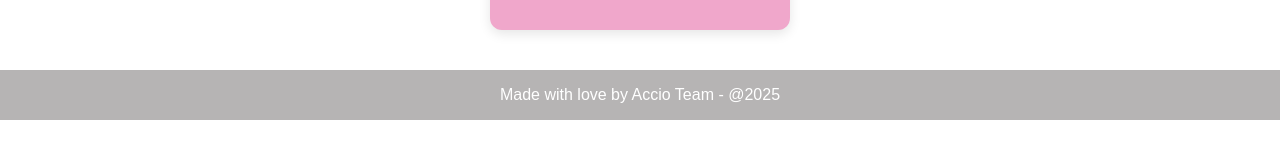
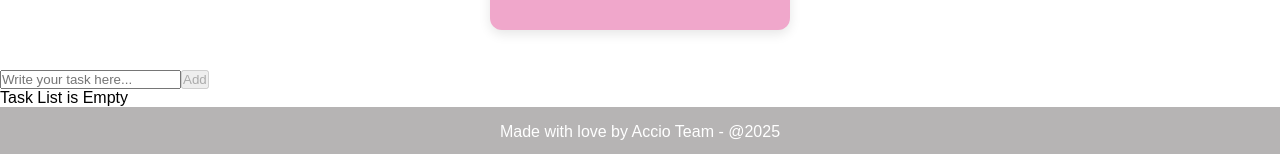
Before and after one commit to Uttu316/accio_oct_fe5, a React (Vite) app in the folder myApp/: page / in a window 1280 px wide. Shown: the part 765-919 px from the top of the page. Before the commit the page ends 885 px from the top, so only its background shows below. Built offline with nearby package versions, Linux system fonts and the light colour scheme.

Commit message:
Todolist

```diff
--- a/myApp/package.json
+++ b/myApp/package.json
@@ -11,7 +11,8 @@
   },
   "dependencies": {
     "react": "^19.1.1",
-    "react-dom": "^19.1.1"
+    "react-dom": "^19.1.1",
+    "react-icons": "^5.5.0"
   },
   "devDependencies": {
     "@eslint/js": "^9.36.0",
--- a/myApp/src/components/counter/index.jsx
+++ b/myApp/src/components/counter/index.jsx
@@ -22,7 +22,7 @@ const Counter = () => {
     console.log(x);
   };
 
-  console.log("Cunter called and x updated ", x);
+  console.log("Counter called and x updated ", x);
   return (
     <div className={styles.counter}>
       <h2 className={styles.count}>{x}</h2>
--- /dev/null
+++ b/myApp/src/components/todolist/index.jsx
@@ -0,0 +1,21 @@
+import { useState } from "react";
+import TaskForm from "./taskForm";
+import TasksList from "./tasksList";
+import styles from "./todo.module.css";
+
+const TodoList = () => {
+  const [taskInput, setTaskInput] = useState(""); // store userinput
+  const [tasks, setTasks] = useState([]); // store tasks
+
+  return (
+    <div className={styles.todoContainer}>
+      <TaskForm
+        taskInput={taskInput}
+        setTaskInput={setTaskInput}
+        setTasks={setTasks}
+      />
+      <TasksList tasks={tasks} />
+    </div>
+  );
+};
+export default TodoList;
--- /dev/null
+++ b/myApp/src/components/todolist/taskForm.jsx
@@ -0,0 +1,40 @@
+import styles from "./todo.module.css";
+
+const TaskForm = ({ taskInput, setTaskInput, setTasks }) => {
+  const onInput = (e) => {
+    const value = e.target.value;
+    setTaskInput(value);
+  };
+
+  const onAdd = () => {
+    if (taskInput.length < 3) return;
+    const newTask = {
+      id: parseInt(Math.random() * 1000000),
+      task: taskInput,
+      timestamp: Date.now(),
+    };
+
+    setTasks((currTasks) => [newTask, ...currTasks]);
+    setTaskInput("");
+  };
+
+  return (
+    <div className={styles.todoInputBox}>
+      <input
+        onChange={onInput}
+        value={taskInput}
+        className={styles.todoInput}
+        placeholder="Write your task here..."
+      />
+      <button
+        disabled={taskInput.length < 3}
+        onClick={onAdd}
+        className={styles.todoAddBtn}
+      >
+        Add
+      </button>
+    </div>
+  );
+};
+
+export default TaskForm;
--- /dev/null
+++ b/myApp/src/components/todolist/taskItem.jsx
@@ -0,0 +1,21 @@
+import { MdEdit as EditIcon, MdDelete as DeleteIcon } from "react-icons/md";
+import styles from "./todo.module.css";
+
+const TaskItem = ({ taskItem }) => {
+  const { task } = taskItem;
+  return (
+    <div className={styles.taskItem}>
+      <p className={styles.taskText}>{task}</p>
+      <div className={styles.todoItemActions}>
+        <button className={styles.editBtn}>
+          <EditIcon />
+        </button>
+        <button className={styles.dltbtn}>
+          <DeleteIcon />
+        </button>
+      </div>
+    </div>
+  );
+};
+
+export default TaskItem;
--- /dev/null
+++ b/myApp/src/components/todolist/tasksList.jsx
@@ -0,0 +1,15 @@
+import TaskItem from "./taskItem";
+import styles from "./todo.module.css";
+
+const TasksList = ({ tasks }) => {
+  const isEmpty = tasks.length === 0;
+  return (
+    <div className={styles.tasksList}>
+      {isEmpty && <div className={styles.empty}>Task List is Empty</div>}
+
+      {!isEmpty &&
+        tasks.map((item) => <TaskItem key={item.id} taskItem={item} />)}
+    </div>
+  );
+};
+export default TasksList;
--- a/myApp/src/pages/practice/index.jsx
+++ b/myApp/src/pages/practice/index.jsx
@@ -1,6 +1,7 @@
 import Counter from "../../components/counter";
 import Footer from "../../components/footer";
 import AppHeader from "../../components/header";
+import TodoList from "../../components/todolist";
 import UserList from "../../components/userList";
 
 const PracticePage = () => {
@@ -9,6 +10,7 @@ const PracticePage = () => {
       <AppHeader />
       <UserList />
       <Counter />
+      <TodoList />
       <Footer />
     </div>
   );
```
Also changed, not shown: myApp/src/components/todolist/todo.module.css (added), 1 other file (tests, documents, lock files or other folders).
